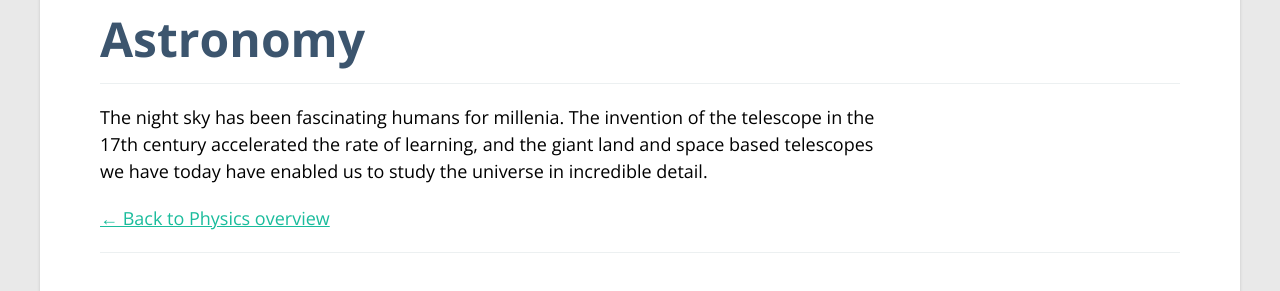
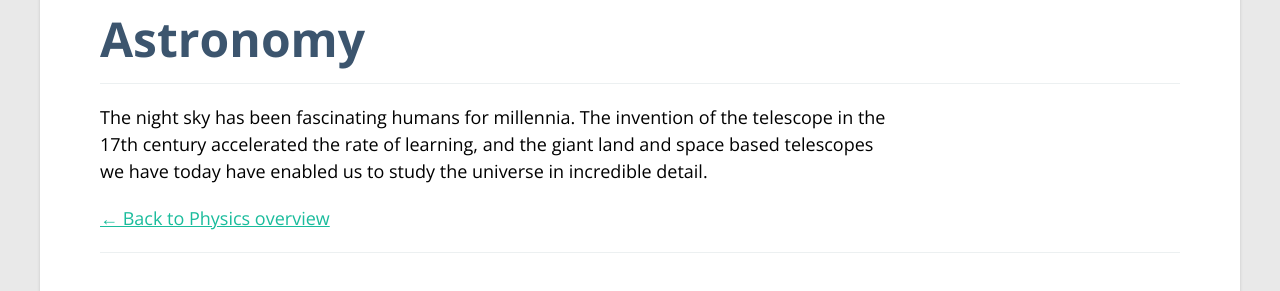
Before and after one commit to edwardball/academo.org, a Jekyll site: the page built from physics/astronomy.html, in a window 1280 px wide. Shown: the part 220-511 px from the top of the page. Built offline with Jekyll 4.4.1, drawn with Linux system fonts in a browser that asks for light colours; nearby versions of some CDN libraries; Markdown is read by kramdown in place of the engine named in the settings.

Commit message:
Fix typos

```diff
--- a/maths/geometry.html
+++ b/maths/geometry.html
@@ -4,4 +4,4 @@ layout: subcategory
 category: Maths
 ---
 
-<p>Geometry is an acient branch of maths and concerns everything to do with shapes.</p>
+<p>Geometry is an ancient branch of maths and concerns everything to do with shapes.</p>
--- a/music/index.html
+++ b/music/index.html
@@ -6,6 +6,6 @@ layout: category
 
 
 <p>
-	We are excited to anounce Music is the latest category to be added to the Academo website. New demos are always being worked on and we hope to have
+	We are excited to announce Music is the latest category to be added to the Academo website. New demos are always being worked on and we hope to have
 	a growing number of musical demos in the near future.
 </p>
--- a/physics/astronomy.html
+++ b/physics/astronomy.html
@@ -2,12 +2,12 @@
 title: Astronomy
 layout: subcategory
 category: Physics
-blurb: Astronomy, the oldest of the sciences, has fascinated mankind for milennia.
+blurb: Astronomy, the oldest of the sciences, has fascinated mankind for millennia.
 ---
 
 
 <p>
-	The night sky has been fascinating humans for millenia. The invention
+	The night sky has been fascinating humans for millennia. The invention
 	of the telescope in the 17th century accelerated the rate of learning,
 	and the giant land and space based telescopes we have today have enabled
 	us to study the universe in incredible detail.
```
